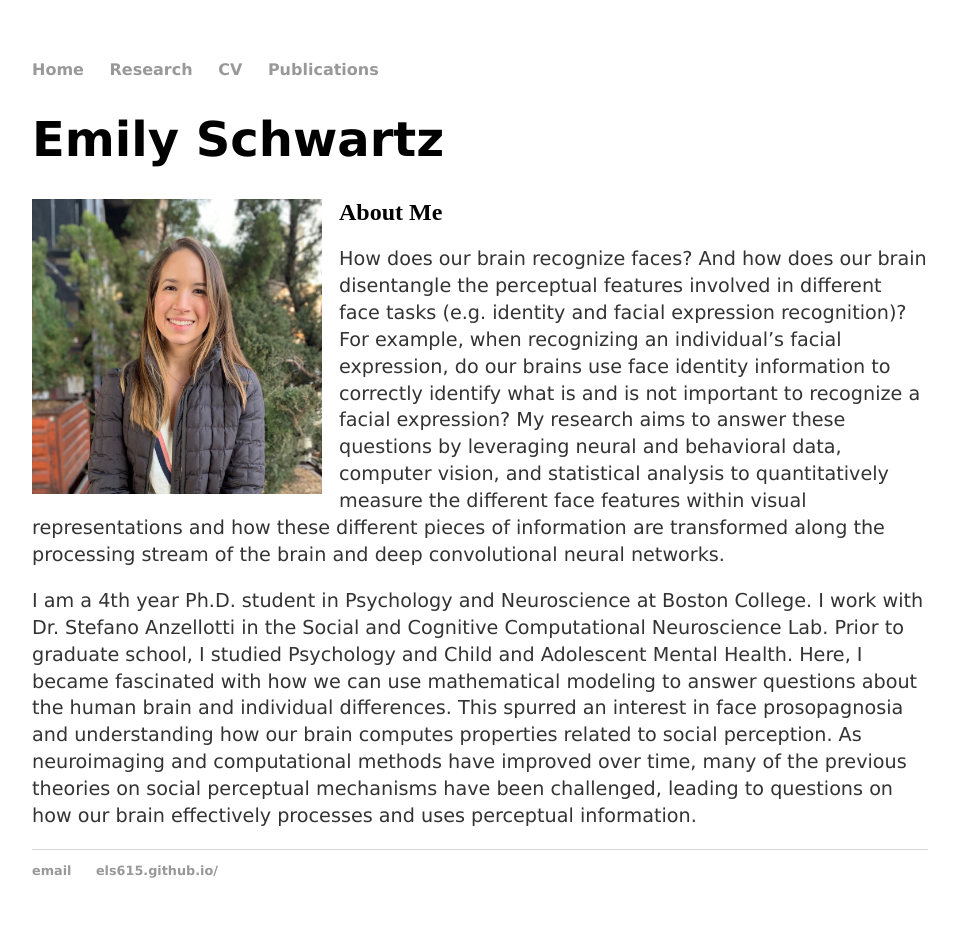
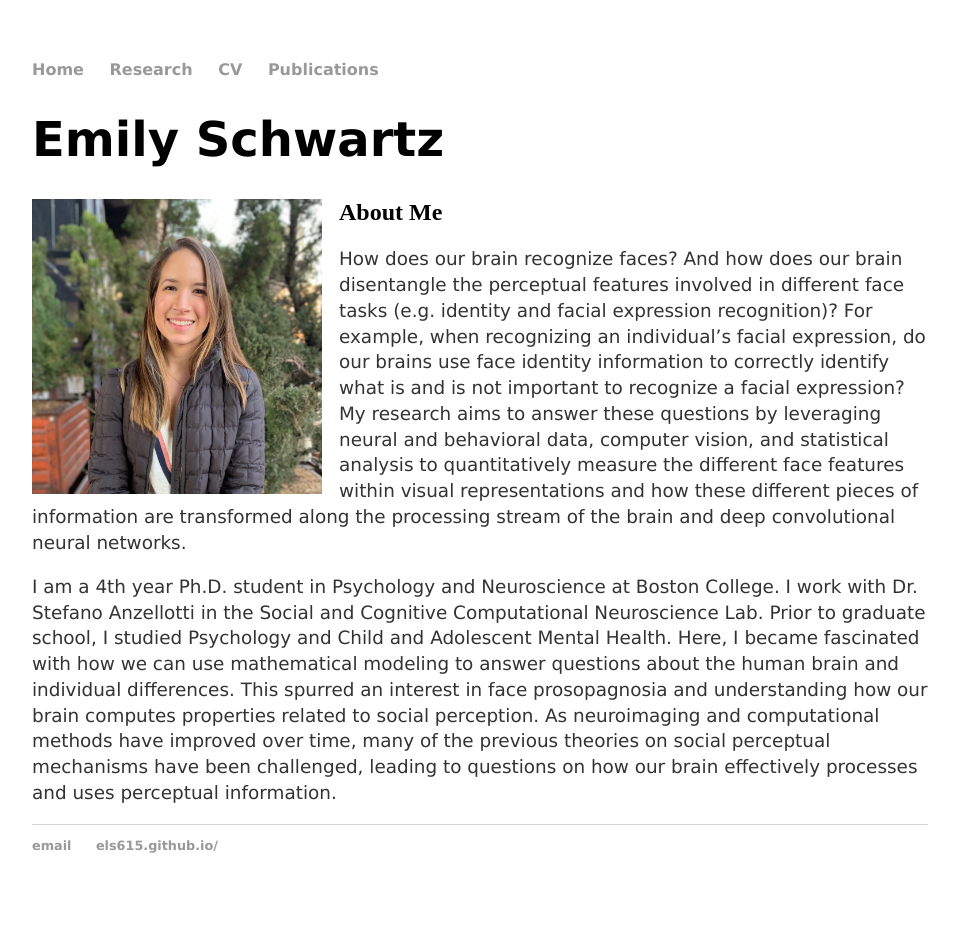
Before and after one commit to els615/els615.github.io, a Jekyll site: the page built from index.html, in a window 1280 px wide. Shown: the whole page, without its empty margins (160-1119 px from the left). Built offline with Jekyll 4.4.1, drawn with Linux system fonts in a browser that asks for light colours; after the commit the page ends 913 px from its top, so only the background shows below that.

Commit message:
Update main.css

```diff
--- a/css/main.css
+++ b/css/main.css
@@ -24,8 +24,8 @@ h1 {
     font-family:'Verdana', 'Arial', 'Sans-Serif';
 }
 p {
-    font-size: 1.2em;
-    font-family: 'Verdana';
+    font-size: 1.15em;
+    font-family: 'Verdana', 'Arial', 'Sans-Serif';
     line-height: 1.4em;
     color: #333;
 }
```
